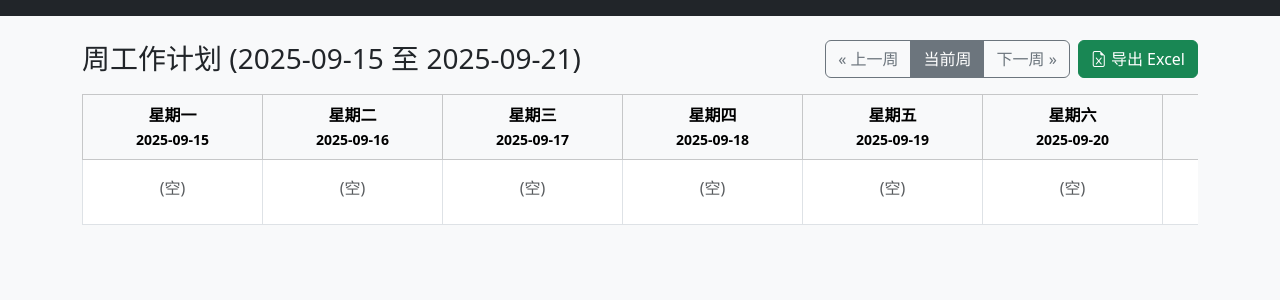
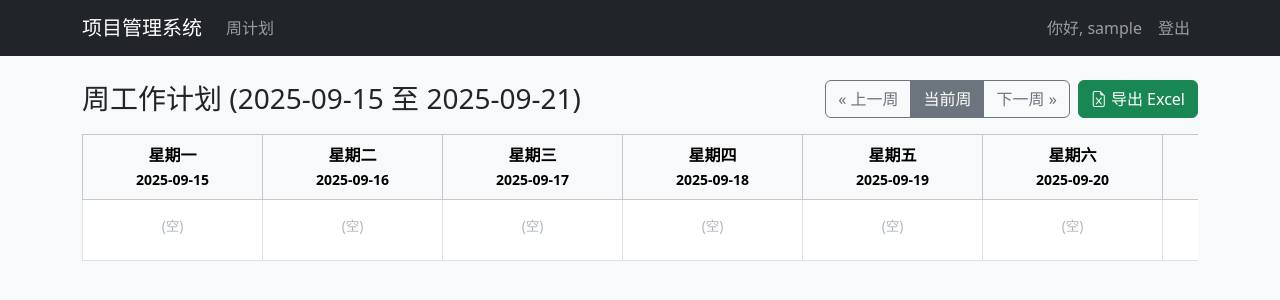
Before and after one commit to spuncle/project_management_system, a Flask app: page / in a window 1280 px wide. Shown: the top 300 px of the page. Run offline with Flask 3, Linux system fonts and the light colour scheme; the visitor is signed in with stand-in values (Sample User, id 1); data that the repository does not hold is empty; some libraries are stand-ins or nearby versions.

Commit message:
add optimistic locking and change some UI

```diff
--- a/app/static/css/style.css
+++ b/app/static/css/style.css
@@ -48,3 +48,11 @@
     background-color: #e0e7ff;
     border: 1px dashed #6366f1;
 }
+
+/* --- 新增的“(空)”占位符样式 --- */
+.empty-day-placeholder {
+    font-size: 0.85rem;
+    color: #adb5bd; /* Bootstrap 风格的浅灰色 */
+    text-align: center;
+    margin-top: 0.5rem;
+}
--- a/app/templates/base.html
+++ b/app/templates/base.html
@@ -11,7 +11,44 @@
 </head>
 <body>
     <nav class="navbar navbar-expand-lg navbar-dark bg-dark mb-4">
-        </nav>
+        <div class="container">
+            <a class="navbar-brand" href="{{ url_for('main.index') }}">项目管理系统</a>
+            <button class="navbar-toggler" type="button" data-bs-toggle="collapse" data-bs-target="#navbarNav">
+                <span class="navbar-toggler-icon"></span>
+            </button>
+            <div class="collapse navbar-collapse" id="navbarNav">
+                <ul class="navbar-nav me-auto">
+                    {% if current_user.is_authenticated %}
+                    <li class="nav-item">
+                        <a class="nav-link" href="{{ url_for('main.index') }}">周计划</a>
+                    </li>
+                    {% if current_user.is_admin %}
+                    <li class="nav-item dropdown">
+                        <a class="nav-link dropdown-toggle" href="#" role="button" data-bs-toggle="dropdown" aria-expanded="false">
+                            管理
+                        </a>
+                        <ul class="dropdown-menu">
+                            <li><a class="dropdown-item" href="{{ url_for('admin.manage_personnel') }}">人员管理</a></li>
+                            <li><a class="dropdown-item" href="{{ url_for('admin.manage_users') }}">用户管理</a></li>
+                            <li><a class="dropdown-item" href="{{ url_for('auth.invite') }}">邀请码管理</a></li>
+                            <li><a class="dropdown-item" href="{{ url_for('main.activity_logs') }}">操作日志</a></li>
+                        </ul>
+                    </li>
+                    {% endif %}
+                    {% endif %}
+                </ul>
+                <ul class="navbar-nav">
+                    {% if current_user.is_authenticated %}
+                        <li class="nav-item"><a class="nav-link">你好, {{ current_user.username }}</a></li>
+                        <li class="nav-item"><a class="nav-link" href="{{ url_for('auth.logout') }}">登出</a></li>
+                    {% else %}
+                        <li class="nav-item"><a class="nav-link" href="{{ url_for('auth.login') }}">登录</a></li>
+                        <li class="nav-item"><a class="nav-link" href="{{ url_for('auth.register') }}">注册</a></li>
+                    {% endif %}
+                </ul>
+            </div>
+        </div>
+    </nav>
 
     <main class="container">
         {% include '_flash_messages.html' %}
@@ -29,7 +66,8 @@
                     <div class="modal-body">
                         <input type="hidden" id="taskFormTaskId">
                         <input type="hidden" name="form_action" id="taskFormAction">
-                        <input type="hidden" id="taskFormVersion"> <div class="mb-3">
+                        <input type="hidden" id="taskFormVersion">
+                        <div class="mb-3">
                             <label for="taskFormContent" class="form-label">工作内容</label>
                             <textarea name="content" id="taskFormContent" class="form-control" rows="3" required></textarea>
                         </div>
--- a/app/templates/main/index.html
+++ b/app/templates/main/index.html
@@ -62,9 +62,9 @@
                         </div>
                         {% endfor %}
 
-                        {# --- 新增：当某一天没有任务时显示 (空) --- #}
+                        {# --- 修改：为 (空) 占位符应用新样式 --- #}
                         {% if not schedule_by_day[day] %}
-                            <p class="text-center text-muted mt-2">(空)</p>
+                            <p class="empty-day-placeholder">(空)</p>
                         {% endif %}
                     </div>
 
```
Also changed, not shown: app/static/favicon.ico (added).
